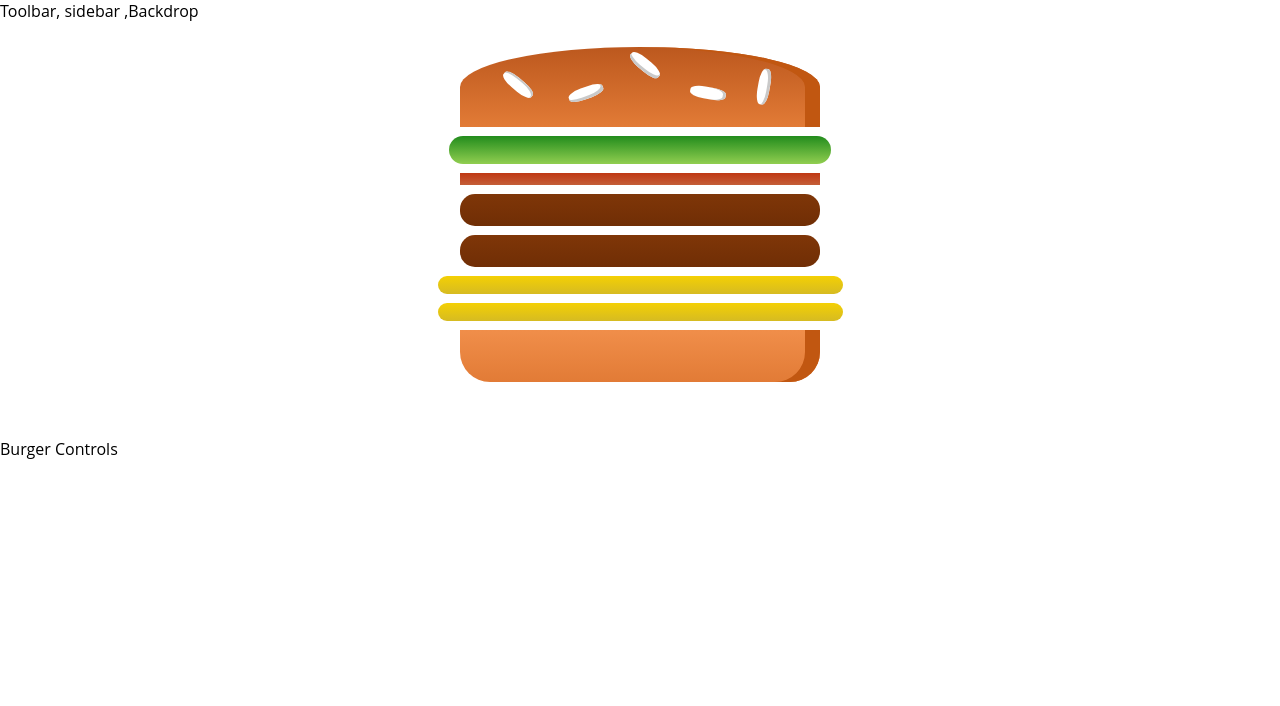
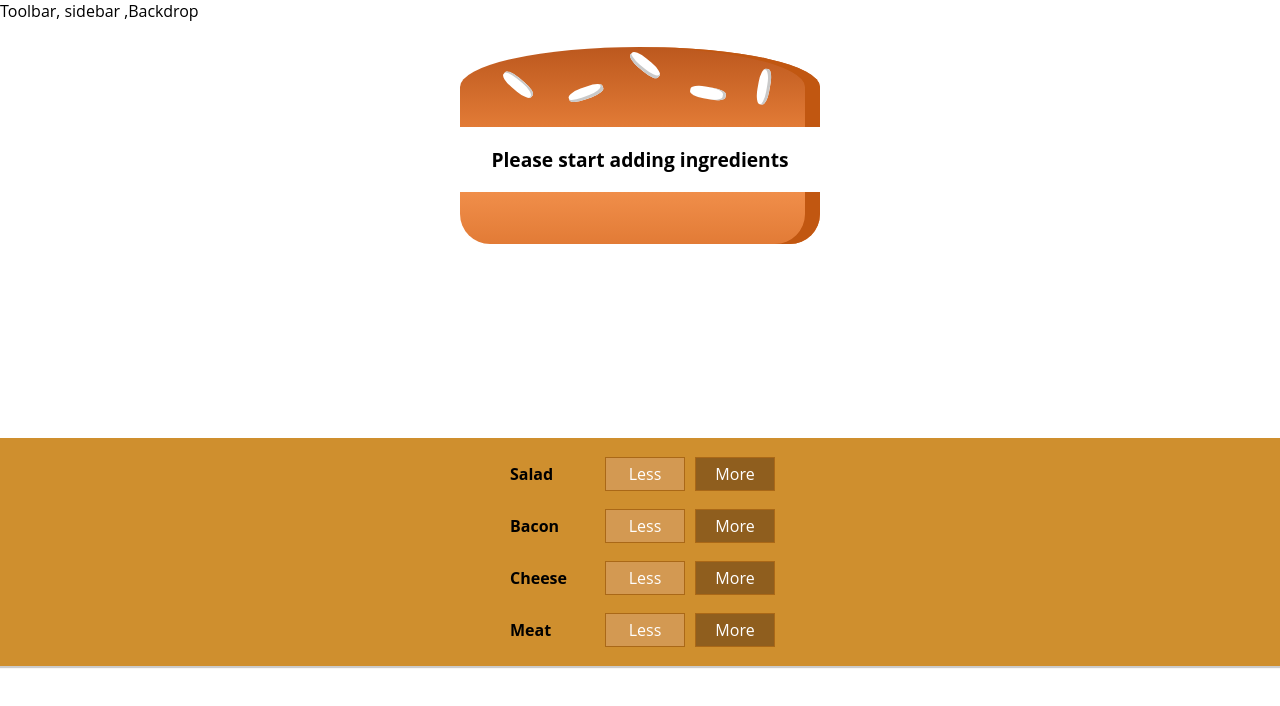
Before and after one commit to yozat02/Burger-Builder, a React app: page / in a window 1280 px wide. Shown: the top 706 px of the page. Built offline with nearby package versions, Linux system fonts and the light colour scheme.

Commit message:
Add BuidControls Component

```diff
--- /dev/null
+++ b/src/components/Burger/BuildControls/BuildControl/BuildControl.css
@@ -0,0 +1,57 @@
+.BuildControl{
+    display: flex;
+    justify-content: space-between ;
+    align-items: center;
+    margin: 5px 0;
+}
+
+.BuildControl button{
+    display: block;
+    font: inherit;
+    padding: 5px;
+    margin: 0 5px;
+    width: 80px;
+    border: 1px solid #AA6817;
+    cursor: pointer;
+    outline: none;
+}
+
+
+.BuildControl button:disabled {
+    background-color: #AC9980;
+    border: 1px solid #7E7365;
+    color: #ccc;
+    cursor: default;
+}
+
+.BuildControl button:hover:disabled {
+    background-color: #AC9980;
+    color: #ccc;
+    cursor: not-allowed;
+}
+
+.Label {
+    padding: 10px;
+    font-weight: bold;
+    width: 80px;
+}
+
+.BuildControl .Less {
+    background-color: #D39952;
+    color: white;
+}
+
+.BuildControl .More {
+    background-color: #8F5E1E;
+    color: white;
+}
+
+.BuildControl .Less:hover, .BuildControl .Less:active {
+    background-color: #DAA972;
+    color: white;
+}
+
+.BuildControl .More:hover,.BuildControl .More:active {
+    background-color: #99703F;
+    color: white;
+}
--- /dev/null
+++ b/src/components/Burger/BuildControls/BuildControl/BuildControl.js
@@ -0,0 +1,13 @@
+import React from 'react';
+import classes from './BuildControl.css'
+
+
+const BuildControl = (props) => (
+    <div className={classes.BuildControl}>
+        <div className={classes.Label}>{props.label}</div>
+        <button className={classes.Less} onClick={props.removed} >Less</button>
+        <button className={classes.More} onClick={props.added} >More</button>
+    </div>
+)
+
+export default BuildControl ;
--- /dev/null
+++ b/src/components/Burger/BuildControls/BuildControls.css
@@ -0,0 +1,10 @@
+.BuildControls{
+    width: 100%;
+    background-color: #CF8F2E;
+    display: flex;
+    flex-flow: column;
+    align-items: center;
+    box-shadow: 0 2px 1px #ccc;
+    margin: auto;
+    padding: 10px 0;
+}
--- /dev/null
+++ b/src/components/Burger/BuildControls/BuildControls.js
@@ -0,0 +1,19 @@
+import React from 'react';
+import classes from './BuildControls.css'
+import BuildControl from './BuildControl/BuildControl'
+
+const controls = [
+    {label:'Salad' ,type: 'salad'},
+    {label:'Bacon' ,type: 'bacon'},
+    {label:'Cheese' ,type: 'cheese'},
+    {label:'Meat' ,type: 'meat'}
+]
+const BuildControls = (props) => (
+    <div className={classes.BuildControls}>
+        {controls.map(ctrl => {
+            return <BuildControl key={ctrl.label} label={ctrl.label} added={() => props.addNewIngedient(ctrl.type)} removed={() => props.removeIngredient(ctrl.type)} />
+        })}
+    </div>
+)
+
+export default BuildControls;
--- a/src/components/Burger/Burger.css
+++ b/src/components/Burger/Burger.css
@@ -1,4 +1,4 @@
-.Burger{
+.Burger {
     width: 100%;
     margin: auto;
     height: 250px;
--- a/src/components/Burger/Burger.js
+++ b/src/components/Burger/Burger.js
@@ -3,11 +3,17 @@
 import BurgerIngredient from './BurgerIngredient/BurgerIngredient'
 
 const Burger = (props) => {
-    const transformIngredients = Object.keys(props.ingredients).map(igKey => {
+    let transformIngredients = Object.keys(props.ingredients).map(igKey => {
         return [...Array(props.ingredients[igKey])].map((_,i)=>{
             return <BurgerIngredient key={igKey+i} type={igKey} />
         })
-    })
+    }).reduce((arr,el) => {
+        return arr.concat(el)
+    },[])
+if(transformIngredients.length === 0 ) {
+    transformIngredients = <p>Please start adding ingredients</p>
+}
+
     return (
         <div className={classes.Burger}>
             <BurgerIngredient type='bread-top'/>
--- a/src/containers/BurgerBuilder/BurgerBuilder.js
+++ b/src/containers/BurgerBuilder/BurgerBuilder.js
@@ -1,16 +1,51 @@
 import React , {Component} from 'react' ;
 import Auxi from '../../HOC/Auxi';
-import Burger from '../../components/Burger/Burger'
+import Burger from '../../components/Burger/Burger';
+import BuildControls from '../../components/Burger/BuildControls/BuildControls';
 
+const INGREDIENTS_PRICE ={
+    salad : 0.6,
+    cheese: 0.5,
+    bacon: 0.9,
+    meat:1.4
+}
 class BurgerBuilder extends Component {
     state = {
-        ingredients : {
-            salad :1,
-            bacon :1,
-            meat:2,
-            cheese:2
+        ingredients :  {
+            salad :0,
+            bacon :0,
+            meat:0,
+            cheese:0
+        },
+        totalePrice : 4
+    }
+    addIngredient = (type) => {
+        const updatedIngrendients = {
+            ...this.state.ingredients
+        };
+        updatedIngrendients[type] = this.state.ingredients[type] +1 ;
+        let newPrice = this.state.totalePrice + INGREDIENTS_PRICE[type] ;
+        this.setState({
+            ingredients: updatedIngrendients,
+            totalePrice:newPrice
+        })
+    }
+    removeIngredient = (type) => {
+        const updatedIngrendients = {
+            ...this.state.ingredients
+        };
+        if(this.state.ingredients[type] > 0 ){
+            updatedIngrendients[type] = this.state.ingredients[type] -1 ;
+            let newPrice = this.state.totalePrice - INGREDIENTS_PRICE[type] ;
+        this.setState({
+            ingredients: updatedIngrendients,
+            totalePrice:newPrice
+        })
         }
+        else return;
+
     }
+
     render(){
         return (
             <Auxi>
@@ -18,7 +53,10 @@
                     <Burger ingredients={this.state.ingredients}/>
                 </div>
                 <div>
-                    Burger Controls
+                    <BuildControls
+                        addNewIngedient={this.addIngredient}
+                        removeIngredient={this.removeIngredient}
+                    />
                 </div>
 
             </Auxi>
```
